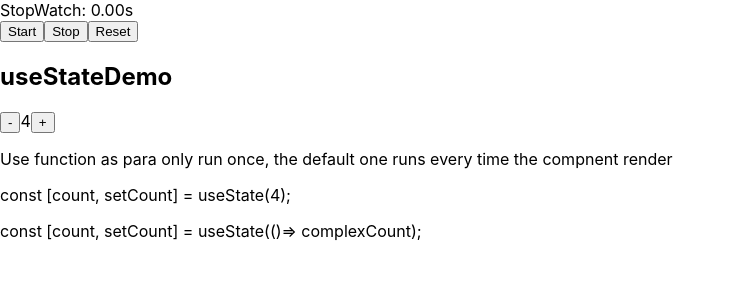
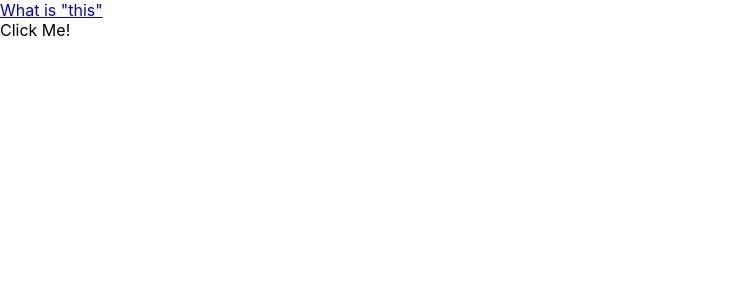
Before and after one commit to mingdazhang2/hooks-demo, a React (Create React App) app: page / in a window 1280 px wide. Shown: the top 300 px of the page, without its empty margins (0-736 px from the left). Built offline with nearby package versions, Linux system fonts and the light colour scheme; the HTML template or start-up script is replaced by a standard one.

Commit message:
Add ThisDemo

```diff
--- a/src/App.js
+++ b/src/App.js
@@ -7,8 +7,9 @@ import MemoryHookDemo from "./demo/MemoryHook";
 import { UseEffecthookDemo } from "./demo/UseEffecthook";
 import { StopwatchReducerHookDemo } from "./demo/StopwatchReducerHook";
 import { FormReducerHookDemo } from "./demo/FormReducerHook";
+import { UseStateDemo } from "./hooksDemoPages/UseStateDemo";
 
-import { UseStateDemo } from "./hooksDemoPages/UseStateDemo";
+import ThisDemo from "./components/ThisDemo";
 
 function App() {
   const [show, setShow] = useState(false);
@@ -16,9 +17,10 @@ function App() {
     // toggles posts onclick of button
     setShow(!show);
   };
+
   return (
     <div className="App">
-      <StopwatchReducerHookDemo />
+      {/* <StopwatchReducerHookDemo /> */}
       {/*
         <div>
         <button onClick={showPost}>Show Posts</button>
@@ -29,7 +31,8 @@ function App() {
         <UseEffecthookDemo />
          <Post/>
       */}
-      <UseStateDemo />
+      {/* <UseStateDemo /> */}
+      <ThisDemo value="passInValue" />
     </div>
   );
 }
--- /dev/null
+++ b/src/components/ThisDemo.jsx
@@ -0,0 +1,27 @@
+import React from "react";
+
+class ThisDemo extends React.Component {
+  constructor(props) {
+    super(props);
+    this.clickFunction = this.clickFunction2.bind(this);
+    console.log("constructor", this);
+  }
+  clickFunction2() {
+    console.log("clickFunction()", this.props.value);
+  }
+
+  render() {
+    return (
+      <>
+        <div>
+          <a href="https://medium.com/byte-sized-react/what-is-this-in-react-25c62c31480#:~:text=When%20using%20'this'%20in%20an,values%20in%20the%20object's%20methods.">
+            What is "this"
+          </a>
+        </div>
+        {console.log("In return", this)}
+        <div onClick={this.clickFunction}>Click Me! </div>
+      </>
+    );
+  }
+}
+export default ThisDemo;
```
Also changed, not shown: src/hooksDemoPages/HooksOverview.jsx (+9 -6 lines), public/index.html (line endings or trailing spaces).
